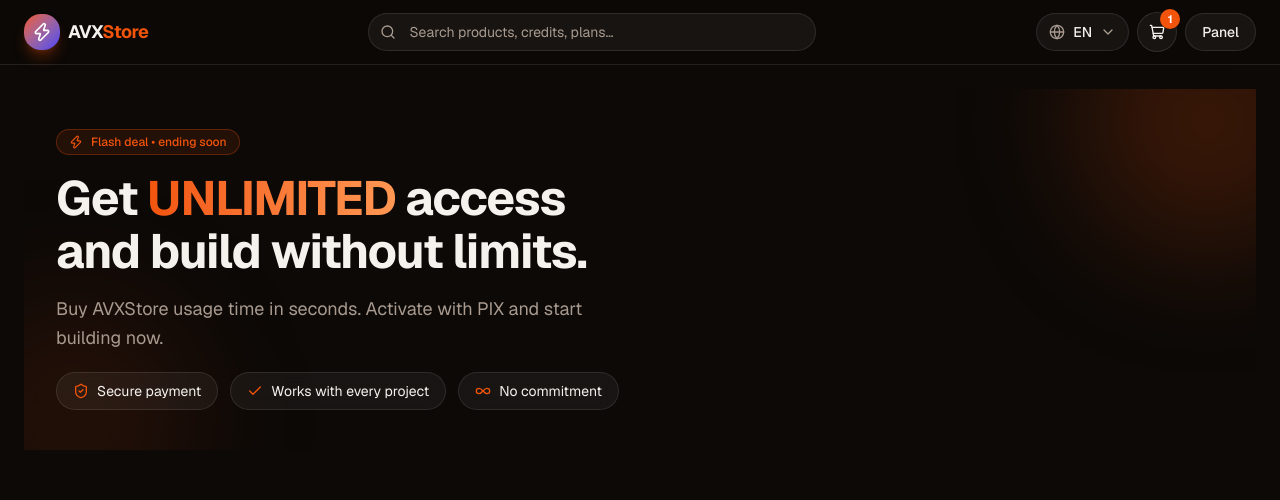
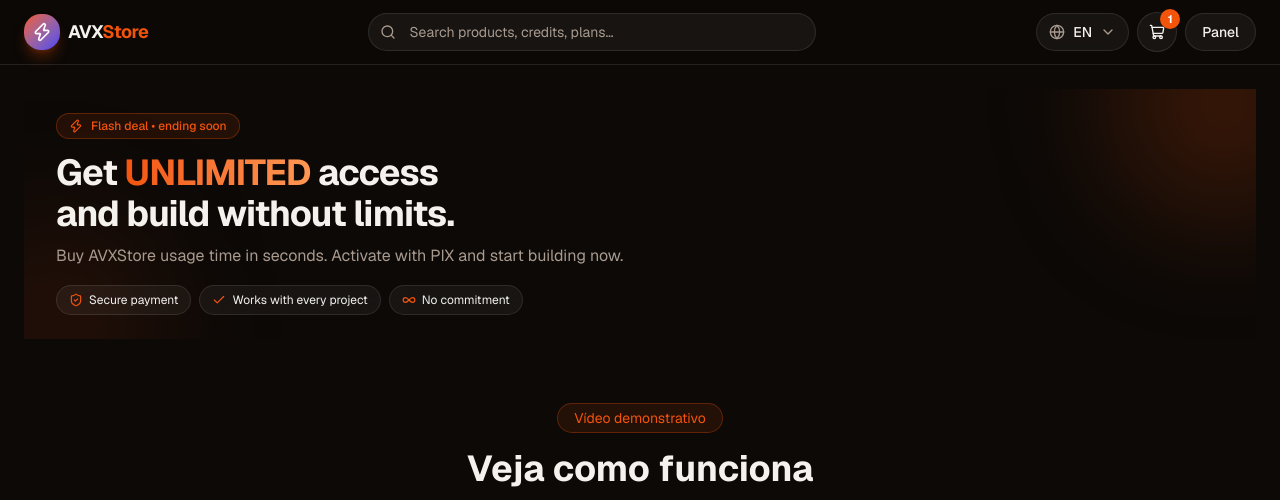
Before and after one commit to avxtecnologia/avxstore-v0, a Next.js app: page / in a window 1280 px wide. Shown: the top 500 px of the page. Built offline with nearby package versions, Linux system fonts and the light colour scheme.

Commit message:
Refactor HeroBanner layout and styles
Adjusted padding and font sizes in the HeroBanner component for better layout and readability.

```diff
--- a/components/hero-banner.tsx
+++ b/components/hero-banner.tsx
@@ -5,7 +5,7 @@ import { Zap, ShieldCheck, Check, Infinity as InfinityIcon } from "lucide-react"
 
 function TrustBadge({ icon, label }: { icon: React.ReactNode; label: string }) {
   return (
-    <div className="flex items-center gap-2 rounded-full border border-white/10 bg-white/5 px-4 py-2 text-sm text-foreground backdrop-blur">
+    <div className="flex items-center gap-1.5 rounded-full border border-white/10 bg-white/5 px-3 py-1.5 text-xs text-foreground backdrop-blur">
       <span className="text-primary">{icon}</span>
       <span>{label}</span>
     </div>
@@ -16,15 +16,14 @@ export function HeroBanner() {
   const { t } = useTranslation()
 
   return (
-    <section className="relative overflow-hidden px-6 py-8 sm:px-8 sm:py-10">
-      {/* Decorative blurred glow */}
+    <section className="relative overflow-hidden px-6 py-5 sm:px-8 sm:py-6">
       <div
         aria-hidden
-        className="pointer-events-none absolute -right-20 -top-24 size-64 rounded-full bg-primary/20 blur-3xl"
+        className="pointer-events-none absolute -right-20 -top-24 size-56 rounded-full bg-primary/20 blur-3xl"
       />
       <div
         aria-hidden
-        className="pointer-events-none absolute -bottom-24 -left-20 size-64 rounded-full bg-primary/10 blur-3xl"
+        className="pointer-events-none absolute -bottom-24 -left-20 size-56 rounded-full bg-primary/10 blur-3xl"
       />
 
       <div className="relative max-w-3xl">
@@ -33,7 +32,7 @@ export function HeroBanner() {
           {t("home.promoBadge")}
         </span>
 
-        <h1 className="mt-4 text-balance text-3xl font-bold leading-[1.1] tracking-tight sm:text-4xl lg:text-5xl">
+        <h1 className="mt-3 text-balance text-2xl font-bold leading-[1.15] tracking-tight sm:text-3xl lg:text-4xl">
           {t("home.title1")}{" "}
           <span className="bg-gradient-to-r from-primary to-[#ff9752] bg-clip-text text-transparent">
             {t("home.titleHighlight")}
@@ -41,14 +40,14 @@ export function HeroBanner() {
           {t("home.title2")}
         </h1>
 
-        <p className="mt-4 max-w-xl text-pretty text-base leading-relaxed text-muted-foreground sm:text-lg">
+        <p className="mt-2 max-w-xl text-pretty text-sm leading-relaxed text-muted-foreground sm:text-base">
           {t("home.subtitle")}
         </p>
 
-        <div className="mt-5 flex flex-wrap gap-3">
-          <TrustBadge icon={<ShieldCheck className="size-4" />} label={t("home.securePayment")} />
-          <TrustBadge icon={<Check className="size-4" />} label={t("home.compatible")} />
-          <TrustBadge icon={<InfinityIcon className="size-4" />} label={t("home.noFidelity")} />
+        <div className="mt-4 flex flex-wrap gap-2">
+          <TrustBadge icon={<ShieldCheck className="size-3.5" />} label={t("home.securePayment")} />
+          <TrustBadge icon={<Check className="size-3.5" />} label={t("home.compatible")} />
+          <TrustBadge icon={<InfinityIcon className="size-3.5" />} label={t("home.noFidelity")} />
         </div>
       </div>
     </section>
```
